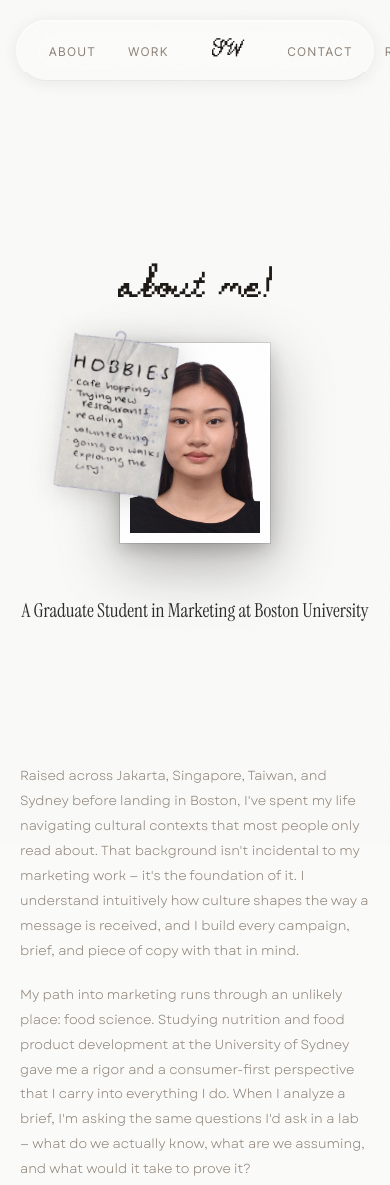
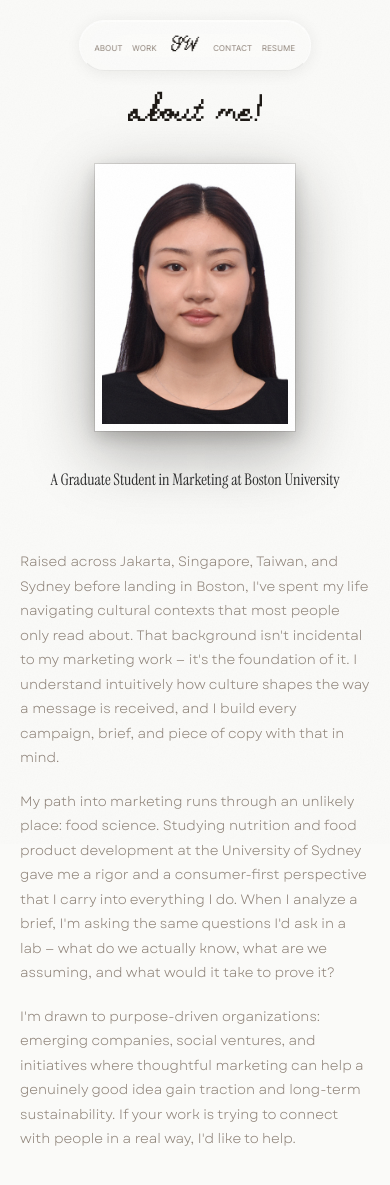
Before and after one commit to stephwidjaja/stephwidjaja.github.io, a plain HTML site: page about.html in a window 390 px wide. Shown: the top 1185 px of the page. Drawn offline with Linux system fonts and the light colour scheme.

Commit message:
about: fix bio spacing and add mobile responsive styles
Raised bio margin-top from -5rem to 2rem so "Raised across..." text
no longer crowds the "Graduate Student" caption. Added comprehensive
media queries at 768px and 480px covering nav, hero composition,
photo sizing, bio text, facts layout, and footer stacking.

Co-Authored-By: Claude Sonnet 4.6 <noreply@anthropic.com>

```diff
--- a/about.html
+++ b/about.html
@@ -279,7 +279,7 @@ footer.mini-footer a:hover { text-decoration: underline; }
   margin-top: 2.5rem;
 }
 .about-bio {
-  margin-top: -5rem;
+  margin-top: 2rem;
   padding-bottom: clamp(3rem, 6vw, 5rem);
 }
 .about-bio p {
@@ -323,7 +323,43 @@ footer.mini-footer a:hover { text-decoration: underline; }
 }
 
 @media (max-width: 768px) {
-  .about-note { left: -5%; width: clamp(180px, 55vw, 260px); }
+  /* Nav */
+  .nav-pill { gap: 1.2rem; padding: 0.6rem 1.2rem; }
+  .nav-links { gap: 0.9rem; }
+  .nav-links a { font-size: 0.85rem; letter-spacing: 0.06em; }
+
+  /* Hero */
+  .about-hero { padding-top: 6rem; padding-bottom: 2rem; min-height: auto; }
+  .about-note { left: -5%; width: clamp(160px, 48vw, 240px); top: -2%; }
+  .about-photo { width: clamp(160px, 46vw, 220px); border-width: 7px; }
+  .photo-above { font-size: clamp(2.2rem, 9vw, 3.2rem); margin-top: -1rem; }
+  .photo-below { font-size: clamp(1rem, 4vw, 1.4rem); margin-top: 1.5rem; }
+
+  /* Bio */
+  .about-bio { margin-top: 1.5rem; }
+  .about-bio p { font-size: 0.85rem; line-height: 1.8; }
+
+  /* Facts */
+  .fact { flex-direction: column; gap: 0.25rem; }
+  .fact-k { min-width: auto; }
+  .facts-title { margin-top: 0; }
+}
+
+@media (max-width: 480px) {
+  /* Nav: compact for very small screens */
+  .nav-pill { gap: 0.7rem; padding: 0.55rem 0.9rem; }
+  .nav-links { gap: 0.6rem; }
+  .nav-links a { font-size: 0.75rem; letter-spacing: 0.04em; }
+  .nav-mark { font-size: 1.2rem; }
+
+  /* Hero: hide note so it doesn't clip off-screen */
+  .about-note { display: none; }
+  .about-photo { width: clamp(160px, 58vw, 200px); }
+  .photo-above { font-size: clamp(2rem, 10vw, 2.8rem); }
+  .photo-below { font-size: 1rem; }
+
+  /* Footer */
+  footer.mini-footer { flex-direction: column; gap: 0.5rem; text-align: center; }
 }
 </style>
 </head>
```
